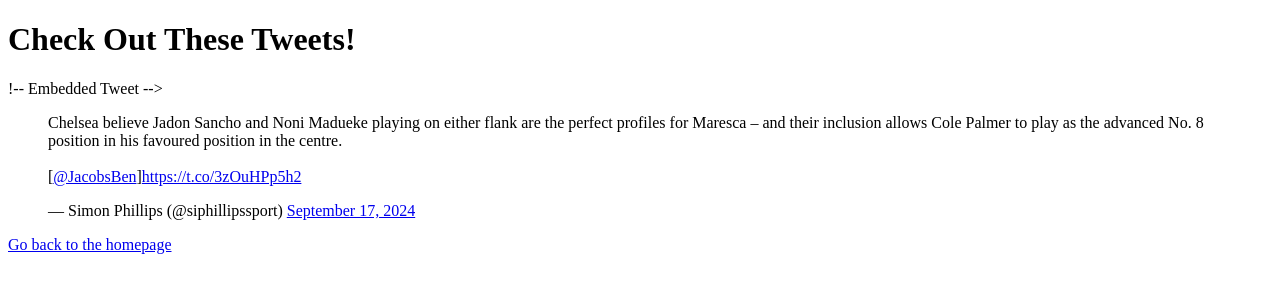
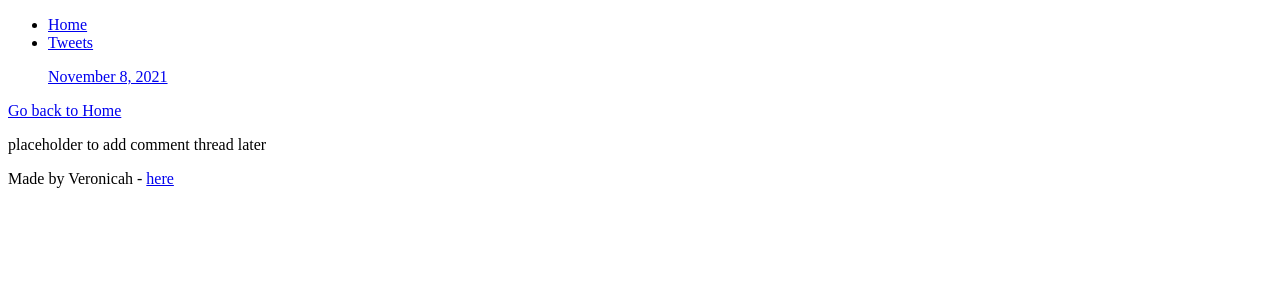
Before and after one commit to macveron/My_First_Portfolio, a plain HTML site: page tweets.html in a window 1280 px wide. Drawn offline with Linux system fonts and the light colour scheme.

Commit message:
Updated index.html and tweets.html to follow the new structure

```diff
--- a/tweets.html
+++ b/tweets.html
@@ -5,15 +5,39 @@
         <meta charset="UTF-8">
     </head>
     <body>
-        <h1>Check Out These Tweets!</h1>
-        !-- Embedded Tweet -->
-        <blockquote class="twitter-tweet">
-            <p lang="en" dir="ltr">Chelsea believe Jadon Sancho and Noni Madueke playing on either flank are the perfect profiles for Maresca – and their inclusion allows Cole Palmer to play as the advanced No. 8 position in his favoured position in the centre.<br><br>[<a href="https://twitter.com/JacobsBen?ref_src=twsrc%5Etfw">@JacobsBen</a>]<a href="https://t.co/3zOuHPp5h2">https://t.co/3zOuHPp5h2</a></p>
-            &mdash; Simon Phillips (@siphillipssport) <a href="https://twitter.com/siphillipssport/status/1835915943383368120?ref_src=twsrc%5Etfw">September 17, 2024</a>
-        </blockquote>
+        <!-- Header Section -->
+        <header>
+            <ul>
+                <li><a href="index.html">Home</a></li>
+                <li><a href="tweets.html">Tweets</a></li>
+            </ul>
+        </header>
+
+        <!-- Main Section -->
+        <main>
+            <!-- Article Section -->
+            <article>
+                <!-- Embedded Tweet -->
+                <blockquote class="twitter-tweet">
+                    <a href="https://twitter.com/TwitterDev/status/1457790482673833984">November 8, 2021</a>
+                </blockquote>
+
+                <!-- Link to Homepage -->
+                <p><a href="index.html">Go back to Home</a></p>
+            </article>
+
+            <!-- Aside Section -->
+            <aside>
+                <p>placeholder to add comment thread later</p>
+            </aside>
+        </main>
+
+        <!-- Footer Section -->
+        <footer>
+            <p>Made by Veronicah - <a href="https://example.com" target="_blank">here</a></p>
+        </footer>
+
+        <!-- Twitter Embed Script -->
         <script async src="https://platform.twitter.com/widgets.js" charset="utf-8"></script>
-    <!-- Link back to the homepage (index.html) -->
-    <p><a href="index.html">Go back to the homepage</a></p>
-
     </body>
-</html>
+    </html>
```
Also changed, not shown: index.html (+31 -3 lines).
